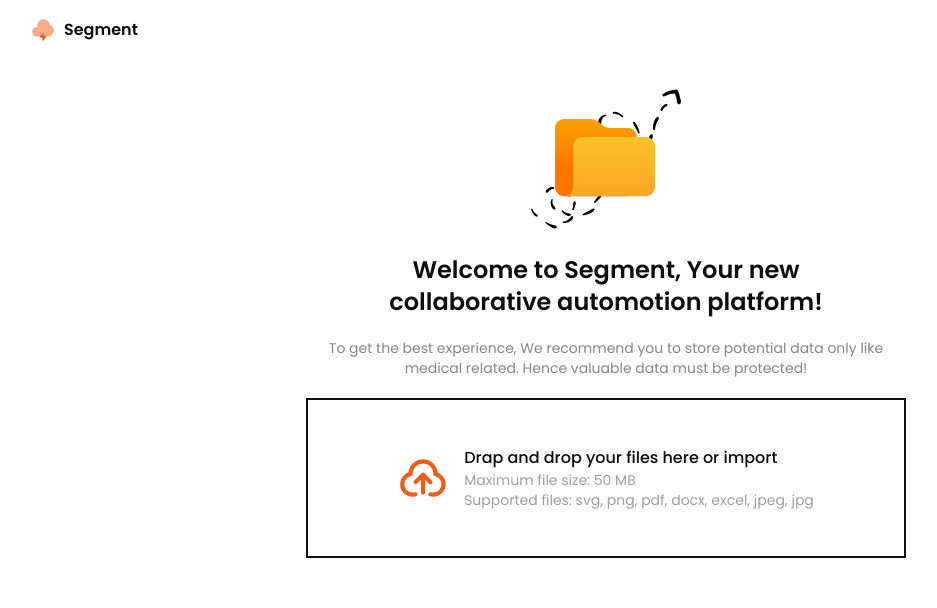
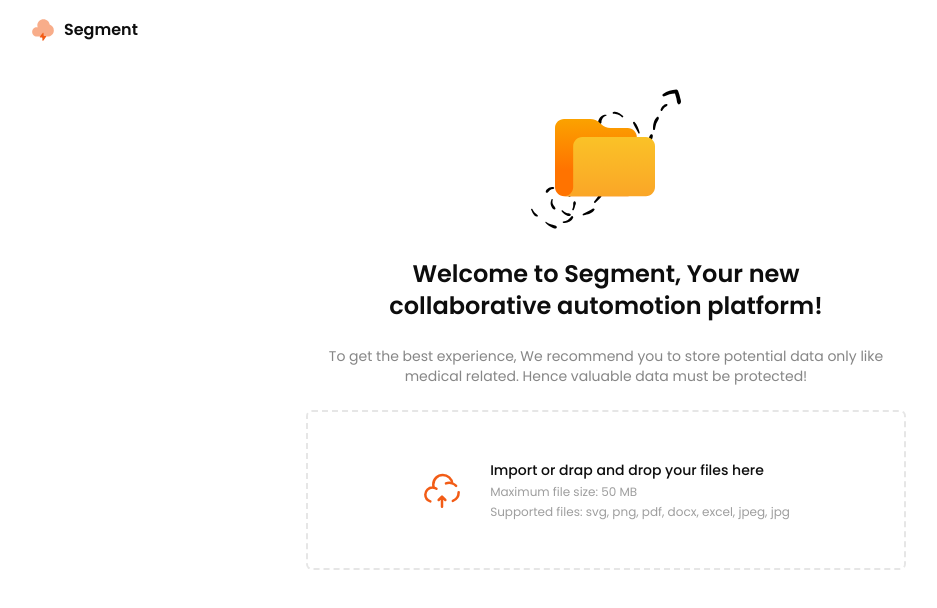
Before and after one commit to mohamed8270/segment, a Next.js app: page / in a window 1280 px wide. Shown: the top 608 px of the page, without its empty margins (34-971 px from the left). Built offline with nearby package versions, Linux system fonts and the light colour scheme.

Commit message:
drag and drop updated

```diff
--- a/components/DropSection.tsx
+++ b/components/DropSection.tsx
@@ -3,14 +3,15 @@ import Image from 'next/image'
 
 const DropSection = () => {
   return (
-    <div className='flex items-center justify-center gap-4 border-2 border-sblack h-[160px] w-full'>
+    <div className='flex items-center justify-center md:gap-7 gap-2 border-2 border-dashed border-sblack border-opacity-10 h-[160px] w-full rounded-md cursor-pointer relative'>
+        <input accept='*' type="file" multiple className='absolute w-full h-full m-0 p-0 cursor-pointer outline-none opacity-0' />
         <div>
-            <Image src='/icons/upload.svg' height={50} width={50} alt='drop' />
+            <Image src='/icons/upload.svg' height={40} width={40} alt='drop'/>
         </div>
-        <div className='font-poppins'>
-            <h1 className='text-md text-sblack font-medium'>Drap and drop your files here or import</h1>
-            <p className='text-sm text-sblack text-opacity-40 font-regular'>Maximum file size: 50 MB</p>
-            <p className='text-sm text-sblack text-opacity-40 font-regular'>Supported files: svg, png, pdf, docx, excel, jpeg, jpg</p>
+        <div className='font-poppins flex flex-col justify-center items-start gap-1'>
+            <h1 className='text-sm text-sblack font-medium'>Import or drap and drop your files here</h1>
+            <p className='text-xs text-sblack text-opacity-40 font-regular'>Maximum file size: 50 MB</p>
+            <p className='text-xs text-sblack text-opacity-40 font-regular'>Supported files: svg, png, pdf, docx, excel, jpeg, jpg</p>
         </div>
     </div>
   )
--- a/components/HeroSection.tsx
+++ b/components/HeroSection.tsx
@@ -5,7 +5,7 @@ import DropSection from './DropSection'
 const HeroSection = () => {
   return (
     <div className='flex-col flex justify-center items-center mx-6 md:mx-16 md:mt-6 mt-16'>
-        <div className='flex flex-col items-center justify-center gap-5'>
+        <div className='flex flex-col items-center justify-center gap-6'>
             <div className='relative'>
               <Image src="/icons/folder.svg" alt="folder" width={100} height={100}  className='flex justify-center items-center absolute top-6 left-6 cursor-pointer transition ease-in-out delay-150 hover:-translate-y-1 hover:scale-110 duration-300'/>
               <Image src="/icons/curly-dot.svg" alt="curly-dot" width={150} height={150}  className='flex justify-center items-center'/>
```
Also changed, not shown: public/icons/upload.svg.
